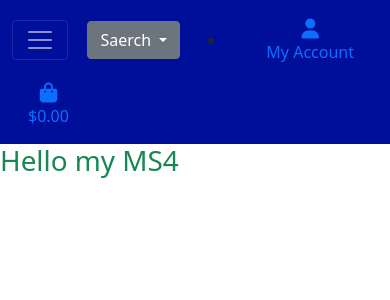
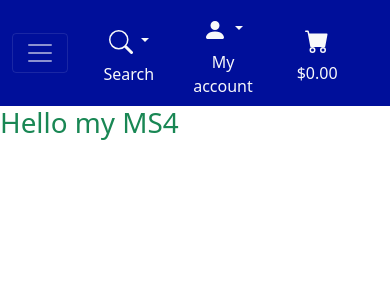
Before and after one commit to rimantascode/fitness-ms4, a Django app: page / in a window 390 px wide. Shown: the top 300 px of the page. Run offline with Django 3.2, Linux system fonts and the light colour scheme; some libraries are stand-ins or nearby versions.

Commit message:
the mobile and desktop navigation

```diff
--- a/static/css/base.css
+++ b/static/css/base.css
@@ -1,19 +1,36 @@
+/*--------------------------------------------- HEADER----------*/
 .nav-bg {
     background:#000F9A !important;
 }
+
 .nav-nav{
     width:150px!important;
 }
 
-.mystyle {
-  width: 60vw!important;
-  background-color: coral;
-  margin-left:10px;
-  color: white;
-  font-size: 25px;
-}
-.flexbox-container {
+.align-button-and-cart {
     display:flex;
     justify-content:space-evenly;
     align-items:center;
 }
+
+.align-icons {
+    display:flex;
+    justify-content:space-evenly;
+    align-items:center;
+}
+.nav-item-1 {
+    width:100px;
+}
+
+.nav-item-2 {
+     width:100px;
+}
+
+.nav-item-3 {
+     width:100px;
+     height:68px;
+}
+.expand-search-box {
+    width:70vw;
+}
+/*--------------------------------------------- HEADER----------*/
--- a/templates/base.html
+++ b/templates/base.html
@@ -53,7 +53,7 @@
             </div>
         </div>
         <!-- My account button -->
-        <div class="col-lg-4 flexbox-container">
+        <div class="col-lg-4 align-button-and-cart">
             <div class="btn-group">
                 <ul class="list-unstyled m-0 my-auto">
                     <li class="list-inline-item">
@@ -93,14 +93,17 @@
     </div>
     </div>
     <nav class="navbar navbar-expand-lg navbar-dark bg-dark nav-bg">
-    <div class="container-fluid">
+    <div class="container-fluid d-flex">
         <button class="navbar-toggler" type="button" data-bs-toggle="collapse" data-bs-target="#main-nav" aria-controls="main-nav" aria-expanded="false" aria-label="Toggle navigation">
         <span class="navbar-toggler-icon"></span>
         </button>
-         {% include 'includes/mobile-nav-header.html' %}
+        <ul class="list-unstyled list-inline mx-auto my-auto align-icons w-75">
+            {% include 'includes/mobile-nav-header.html' %}
+        </ul>
         <div class="collapse navbar-collapse mx-auto" id="main-nav">
-            <ul class="navbar-nav mx-auto list-unstyled" >
+            <ul class="navbar-nav mx-auto list-unstyled">
                 {% include 'includes/main-nav.html' %}
+
             </ul>
         </div>
         </div>
--- a/templates/includes/mobile-nav-header.html
+++ b/templates/includes/mobile-nav-header.html
@@ -1,31 +1,44 @@
-<li class="list-inline-item">
-<div class="dropdown">
-  <button class="btn btn-secondary dropdown-toggle d-block d-lg-none" type="button" id="dropdownMenuButton" data-bs-toggle="dropdown" aria-expanded="false">
-  Saerch
-  </button>
-  <ul class="dropdown-menu w-100" aria-labelledby="dropdownMenuButton list-unstyled" >
-    <li id="dropdowns">
-    <div class="input-group mb-3">
-        <form>
-            <input class="w-10" type="text" class="form-control" placeholder="Recipient's username" aria-label="Recipient's username" aria-describedby="button-addon2">
-            <button class="btn btn-outline-secondary" type="button" id="button-addon2">Button</button>
-        </form>
+<li class="nav-item-1 nav-item dropdown text-center list-inline-item my-auto d-block d-lg-none">
+      <a class="nav-link dropdown-toggle text-light" href="#" id="search-item" role="button" data-bs-toggle="dropdown"
+        aria-expanded="false">
+        <svg xmlns="http://www.w3.org/2000/svg" width="1.5rem" height="1.5rem" fill="currentColor" class="bi bi-search" viewBox="0 0 16 16">
+        <path fill-rule="evenodd"
+            d="M10.442 10.442a1 1 0 0 1 1.415 0l3.85 3.85a1 1 0 0 1-1.414 1.415l-3.85-3.85a1 1 0 0 1 0-1.415z" />
+        <path fill-rule="evenodd"
+            d="M6.5 12a5.5 5.5 0 1 0 0-11 5.5 5.5 0 0 0 0 11zM13 6.5a6.5 6.5 0 1 1-13 0 6.5 6.5 0 0 1 13 0z" />
+        </svg>
+    </a>
+    <div>
+        <p class="text-light my-0">Search</p>
     </div>
-    </li>
-  </ul>
-</div>
+    <ul class="dropdown-menu dropdown-menu-light" aria-labelledby="search-item">
+        <div class="input-group m-3 expand-search-box">
+          <input type="text" class="form-control"  name="q" placeholder="search for a product" aria-label="Recipient's username"
+                aria-describedby="button-addon2">
+            <button class="list-inline-item btn btn-outline-secondary" type="button" id="button-addon2">
+                <svg xmlns="http://www.w3.org/2000/svg" width="1.5rem" height="1.5rem" fill="currentColor" class="bi bi-search"
+                    viewBox="0 0 16 16">
+                    <path fill-rule="evenodd"
+                        d="M10.442 10.442a1 1 0 0 1 1.415 0l3.85 3.85a1 1 0 0 1-1.414 1.415l-3.85-3.85a1 1 0 0 1 0-1.415z" />
+                    <path fill-rule="evenodd"
+                        d="M6.5 12a5.5 5.5 0 1 0 0-11 5.5 5.5 0 0 0 0 11zM13 6.5a6.5 6.5 0 1 1-13 0 6.5 6.5 0 0 1 13 0z" />
+                </svg>
+            </button>
+        </div>
+    </ul>
 </li>
-<li>
-<li class="list-inline-item dropdown">
-	<a class="text-black nav-link d-block d-lg-none" href="#" id="user-options" data-toggle="dropdown"
-		aria-haspopup="true" aria-expanded="false">
-		<div class="text-center">
-			<div><i class="fas fa-user fa-lg"></i></div>
-			<p class="my-0">My Account</p>
-		</div>
-	</a>
-	<div class="dropdown-menu border-0" aria-labelledby="user-options">
-		{% if request.user.is_authenticated %}
+<li class="nav-item-2 nav-item dropdown text-center list-inline-item d-block d-lg-none">
+    <a class="nav-link dropdown-toggle text-light" href="#" id="my-account" role="button"
+        data-bs-toggle="dropdown" aria-expanded="false">
+        <svg xmlns="http://www.w3.org/2000/svg" width="1.5rem" height="1.5rem" fill="currentColor" class="bi bi-person-fill" viewBox="0 0 16 16">
+            <path fill-rule="evenodd" d="M3 14s-1 0-1-1 1-4 6-4 6 3 6 4-1 1-1 1H3zm5-6a3 3 0 1 0 0-6 3 3 0 0 0 0 6z" />
+        </svg>
+    </a>
+    <div>
+        <p class="text-light my-0">My account</p>
+    </div>
+    <ul class="dropdown-menu dropdown-menu-light" aria-labelledby="my-account">
+        {% if request.user.is_authenticated %}
 		{% if request.user.is_superuser %}
 		<a href="" class="dropdown-item">Product Management</a>
 		{% endif %}
@@ -35,28 +48,22 @@
 		<a href="{% url 'account_signup' %}" class="dropdown-item">Register</a>
 		<a href="{% url 'account_login' %}" class="dropdown-item">Login</a>
 		{% endif %}
-	</div>
+    </ul>
 </li>
-<li class="list-inline-item">
-	<a class="{% if grand_total %}text-primary font-weight-bold{% else %}text-black{% endif %} nav-link d-block d-lg-none"
+<li class="nav-item-3 nav-item text-light text-center list-inline-item d-block d-lg-none">
+	<a class="{% if grand_total %}text-primary font-weight-bold{% else %}text-black{% endif %} nav-link d-block d-lg-none text-light"
 		href="">
-		<div class="text-center">
-			<div><i class="fas fa-shopping-bag fa-lg"></i></div>
-			<p class="my-0">
+            <svg xmlns="http://www.w3.org/2000/svg" width="1.5rem" height="1.5rem" fill="currentColor" class="bi bi-cart-fill"
+                viewBox="0 0 16 16">
+                <path fill-rule="evenodd"
+                    d="M0 1.5A.5.5 0 0 1 .5 1H2a.5.5 0 0 1 .485.379L2.89 3H14.5a.5.5 0 0 1 .491.592l-1.5 8A.5.5 0 0 1 13 12H4a.5.5 0 0 1-.491-.408L2.01 3.607 1.61 2H.5a.5.5 0 0 1-.5-.5zM5 12a2 2 0 1 0 0 4 2 2 0 0 0 0-4zm7 0a2 2 0 1 0 0 4 2 2 0 0 0 0-4zm-7 1a1 1 0 1 0 0 2 1 1 0 0 0 0-2zm7 0a1 1 0 1 0 0 2 1 1 0 0 0 0-2z" />
+            </svg>
+			<p class="my-2">
 				{% if grand_total %}
 				${{ grand_total|floatformat:2 }}
 				{% else %}
 				$0.00
 				{% endif %}
 			</p>
-		</div>
 	</a>
 </li>
- <script>
-var myDropdown = document.getElementById('dropdownMenuButton')
-myDropdown.addEventListener('show.bs.dropdown', function () {
-  var element = document.getElementById("dropdowns");
-  element.classList.add("mystyle");
-
-})
- </script>
```
